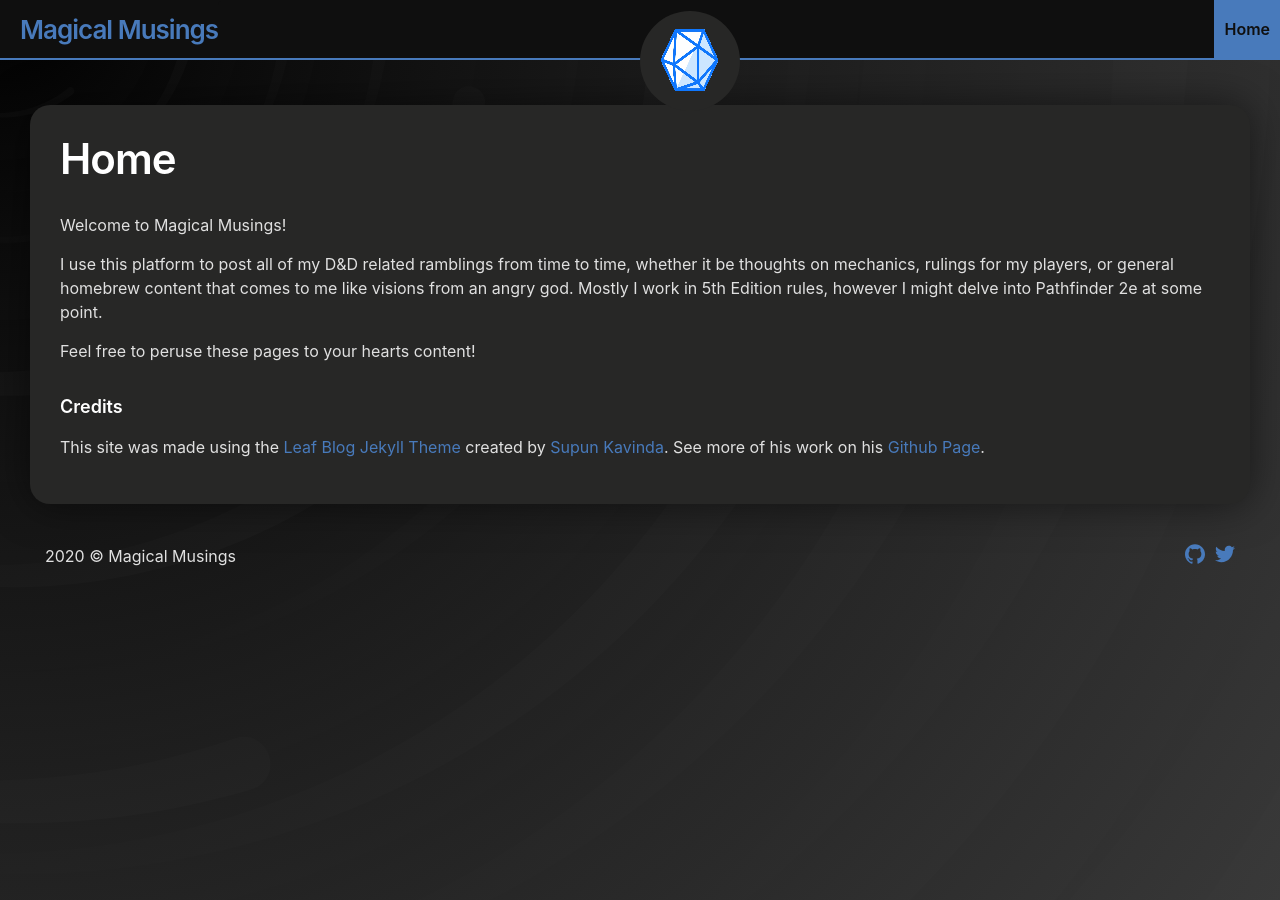
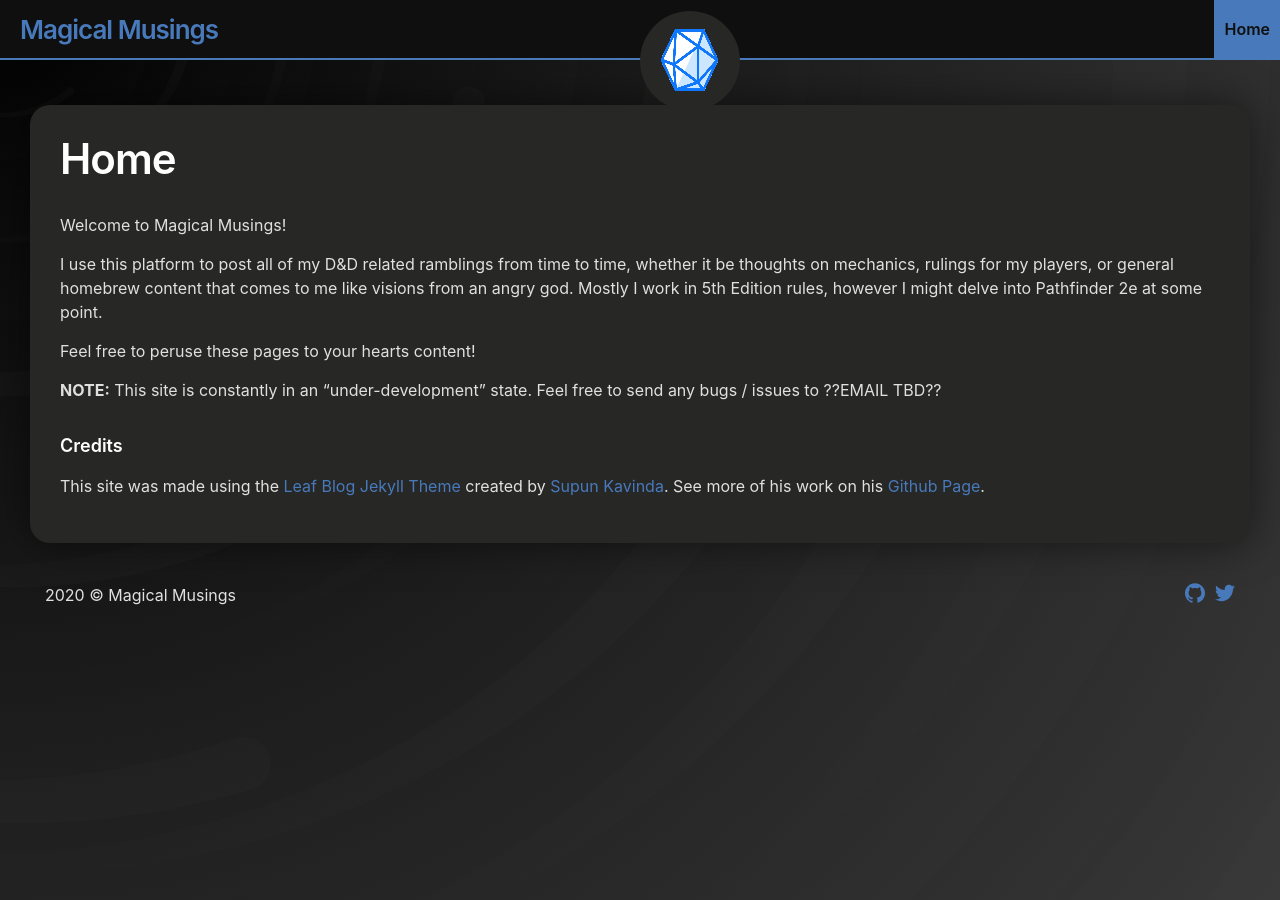
Before and after one commit to andersthemagi/magicalmusings.github.io, a Jekyll site: the page built from index.md, in a window 1280 px wide. Built offline with Jekyll 4.4.1, drawn with Linux system fonts in a browser that asks for light colours.

Commit message:
Update index.md

```diff
--- a/index.md
+++ b/index.md
@@ -9,6 +9,8 @@ I use this platform to post all of my D&D related ramblings from time to time, w
 
 Feel free to peruse these pages to your hearts content!
 
+**NOTE:** This site is constantly in an "under-development" state. Feel free to send any bugs / issues to ??EMAIL TBD??
+
 ##### Credits
 
 This site was made using the <a href="https://supunkavinda.github.io/jekyll-theme-leaf/">Leaf Blog Jekyll Theme</a> created by <a target="_blank" href="https://twitter.com/_SupunKavinda">Supun Kavinda</a>. See more of his work on his <a href="https://github.com/SupunKavinda">Github Page</a>.
```
